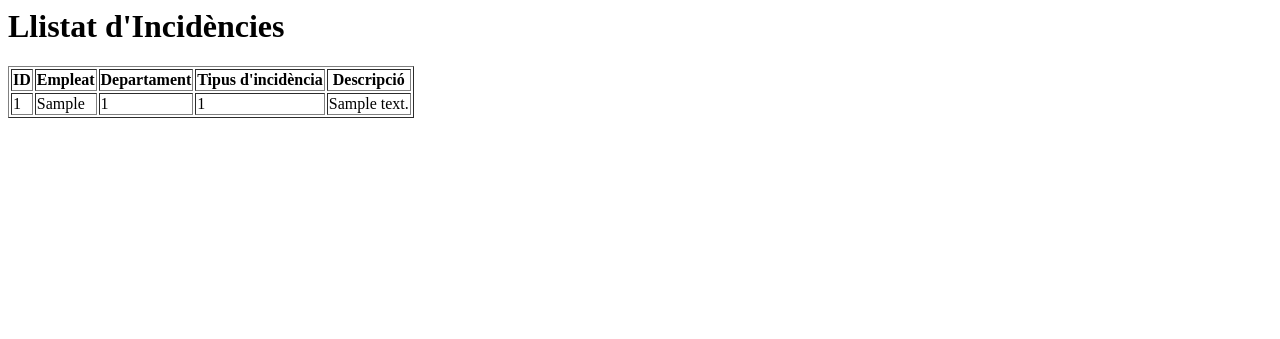
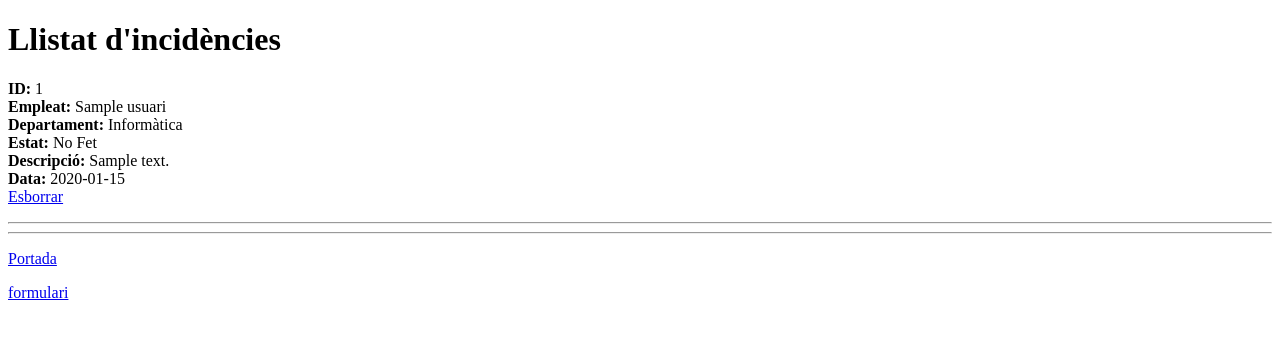
Before and after one commit to inspedralbes/projecte-1daw-24-25-daw1pjx-pol_iker, a PHP site: page /llista.php in a window 1280 px wide. Shown: the top 339 px of the page. Run offline with PHP 8.4, Linux system fonts and the light colour scheme; data comes from the database, SQL or seed files in the repository; tables that the repository leaves empty hold one stand-in row (values such as "Sample post"); data that the repository does not hold is empty.

Commit message:
Update llista.php

```diff
--- a/src/llista.php
+++ b/src/llista.php
@@ -1,44 +1,43 @@
 <?php
+require_once 'connection.php';
+?>
+<!DOCTYPE html>
+<html lang="ca">
+<head>
+    <meta charset="UTF-8">
+    <title>Llistat d'incidències</title>
+</head>
+<body>
+    <h1>Llistat d'incidències</h1>
 
-$servername = "db";
-$username = "usuari";
-$password = "paraula_de_pas";
-$dbname = "incidencia";
 
-$conn = new mysqli($servername, $username, $password, $dbname);
+    <?php
+    $sql = "SELECT i.ID, u.Nom AS EmpleatNom, d.Nom_Departament, e.Estat AS EstatText, i.Descripcio, i.Fecha
+            FROM Incidencies i
+            JOIN usuari u ON i.Empleat = u.DNI
+            JOIN Departament d ON i.Departament = d.ID
+            JOIN Estat e ON i.Estat = e.ID";
 
-if ($conn->connect_error) {
-    die("Error de connexió: " . $conn->connect_error);
-}
-
-$sql = "SELECT ID, Estat, Empleat, Departament, Descripcio, Fecha FROM Incidencies";
     $result = $conn->query($sql);
 
-echo "<h1>Llistat d'Incidències</h1>";
     if ($result->num_rows > 0) {
-    echo "<table border='1'>
-            <tr>
-                <th>ID</th>
-                <th>Empleat</th>
-                <th>Departament</th>
-                <th>Tipus d'incidència</th>
-                <th>Descripció</th>
-            </tr>";
-
         while ($row = $result->fetch_assoc()) {
-        // Aquí ajustamos los nombres de las columnas a los que realmente existen
-        echo "<tr>
-                <td>" . htmlspecialchars($row["ID"]) . "</td>
-                <td>" . htmlspecialchars($row["Empleat"]) . "</td>
-                <td>" . htmlspecialchars($row["Departament"]) . "</td>
-                <td>" . htmlspecialchars($row["Estat"]) . "</td> <!-- Ajustado 'tipus_incidencia' a 'Estat' -->
-                <td>" . htmlspecialchars($row["Descripcio"]) . "</td>
-            </tr>";
+            echo "<p><strong>ID:</strong> " . $row["ID"] . "<br>";
+            echo "<strong>Empleat:</strong> " . htmlspecialchars($row["EmpleatNom"]) . "<br>";
+            echo "<strong>Departament:</strong> " . htmlspecialchars($row["Nom_Departament"]) . "<br>";
+            echo "<strong>Estat:</strong> " . htmlspecialchars($row["EstatText"]) . "<br>";
+            echo "<strong>Descripció:</strong> " . htmlspecialchars($row["Descripcio"]) . "<br>";
+            echo "<strong>Data:</strong> " . htmlspecialchars($row["Fecha"]) . "<br>";
+            echo "<a href='esborrar.php?id=" . $row["ID"] . "'>Esborrar</a></p><hr>";
         }
-    echo "</table>";
     } else {
-    echo "<p>No hi ha dades per mostrar.</p>";
+        echo "<p>No hi ha dades a mostrar.</p>";
     }
 
     $conn->close();
     ?>
+
+    <div id="menu">
+        <hr>
+        <p><a href="index.php">Portada</a></p>
+        <p><a href="crear.php">formulari</
```
Lines whose indentation alone changed are shown as unchanged.
